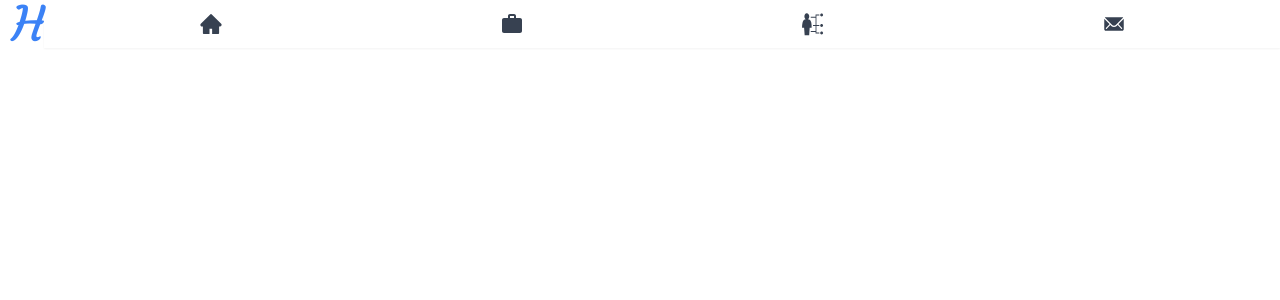
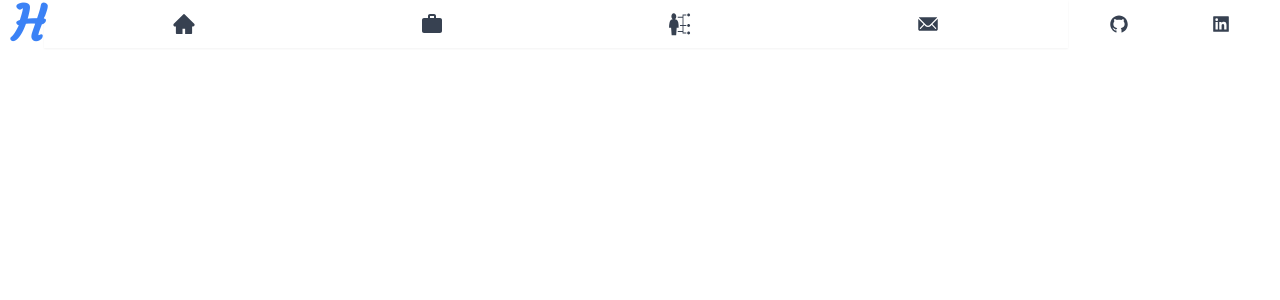
Before and after one commit to Hazem-Ben-Abdelhafidh/Portfolio, a React (Vite) app: page / in a window 1280 px wide. Shown: the top 300 px of the page. Built offline with nearby package versions, Linux system fonts and the light colour scheme.

Commit message:
social media

```diff
--- a/src/Components/Header/Header.jsx
+++ b/src/Components/Header/Header.jsx
@@ -1,10 +1,12 @@
 import Logo from "./Logo";
 import Navigation from "./Navigation";
+import SocialMedia from "./SocialMedia";
 const Header = () => {
   return (
     <header className="  w-full flex justify-around items-center">
       <Logo />
       <Navigation />
+      <SocialMedia />
     </header>
   );
 };
--- a/src/Components/Header/Logo.jsx
+++ b/src/Components/Header/Logo.jsx
@@ -2,7 +2,7 @@ import React from "react";
 
 const Logo = () => {
   return (
-    <h1 className=" hidden lg:block ml-3 text-5xl  text-blue-500  font-logo">
+    <h1 className=" hidden lg:block font-bold ml-3 text-5xl  text-blue-500  font-logo">
       H
     </h1>
   );
--- /dev/null
+++ b/src/Components/Header/SocialMedia.jsx
@@ -0,0 +1,24 @@
+import { AiFillLinkedin, AiFillGithub } from "react-icons/ai";
+const SocialMedia = () => {
+  return (
+    <nav className=" w-[20%] mr-2">
+      <ul className="flex justify-around items-center">
+        <li className="p-1">
+          <a target="_blank" href="https://github.com/Hazem-Ben-Abdelhafidh">
+            <AiFillGithub className="hover:text-blue-500 transition-colors text-xl" />
+          </a>
+        </li>
+        <li className="p-1">
+          <a
+            target="_blank"
+            href="https://www.linkedin.com/in/hazembenabdelhafidh/"
+          >
+            <AiFillLinkedin className=" hover:text-blue-500 transition-colors text-xl" />
+          </a>
+        </li>
+      </ul>
+    </nav>
+  );
+};
+
+export default SocialMedia;
```
